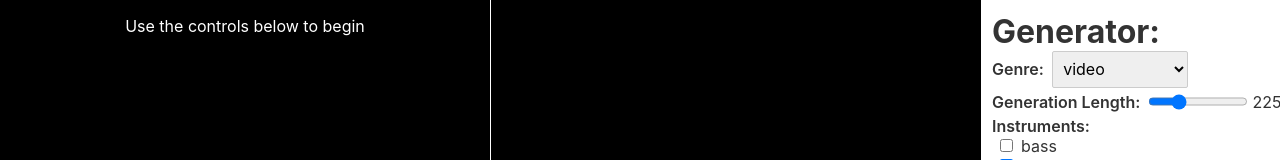
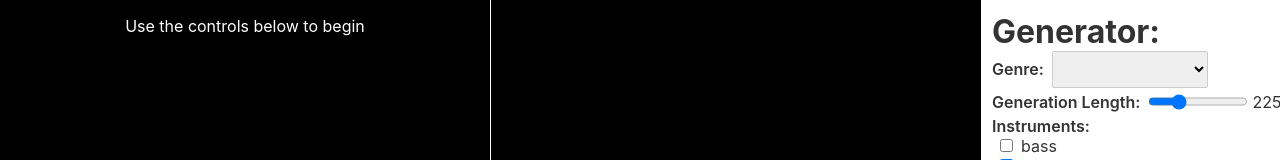
Before and after one commit to stevenwaterman/musetree, a Svelte app: page / in a window 1280 px wide. Shown: the top 160 px of the page. Built offline with nearby package versions, Linux system fonts and the light colour scheme; what retry-axios would draw is missing.

Commit message:
Add secret genres

```diff
--- a/src/constants.js
+++ b/src/constants.js
@@ -47,22 +47,63 @@ export const instruments = [
   "winds"
 ];
 export const genres = [
+  "gershwin",
   "chopin",
+  "dvorak",
+  "schumann",
+  "schubert",
+  "brahms",
+  "rachmaninoff",
+  "faure",
+  "albeniz",
+  "debussy",
+  "ravel",
+  "granados",
+  "franck",
+  "satie",
+  "liszt",
+  "back",
+  "tchaikovsky",
+  "mendelssohn",
+  "byrd",
+  "scarlatti",
+  "beethoven",
+  "pachelbel",
+  "clementi",
+  "haydn",
   "mozart",
-  "rachmaninoff",
+  "wagner",
+  "nineinchnails",
+  "robbiewilliams",
+  "greenday",
+  "queen",
+  "spicegirls",
+  "madonna",
+  "elvispresley",
+  "britneyspears",
+  "mariahcarey",
+  "fleetwoodmac",
+  "thebeachboys",
+  "enya",
+  "shaniatwain",
+  "michaeljackson",
+  "bobmarley",
+  "arethafranklin",
+  "jazz",
+  "blues",
+  "thebeatles",
+  "joplin",
+  "broadway",
+  "disney",
+  "african",
+  "journey",
+  "bonjovi",
+  "whitneyhouston",
+  "rickymartin",
   "ladygaga",
-  "country",
-  "disney",
-  "jazz",
-  "bach",
-  "beethoven",
-  "journey",
-  "thebeatles",
-  "video",
-  "broadway",
-  "franksinatra",
-  "bluegrass",
-  "tchaikovsky"
+  "katyperry",
+  "adele",
+  "indian"
 ];
 
 export const pitchMin = 20;
```
